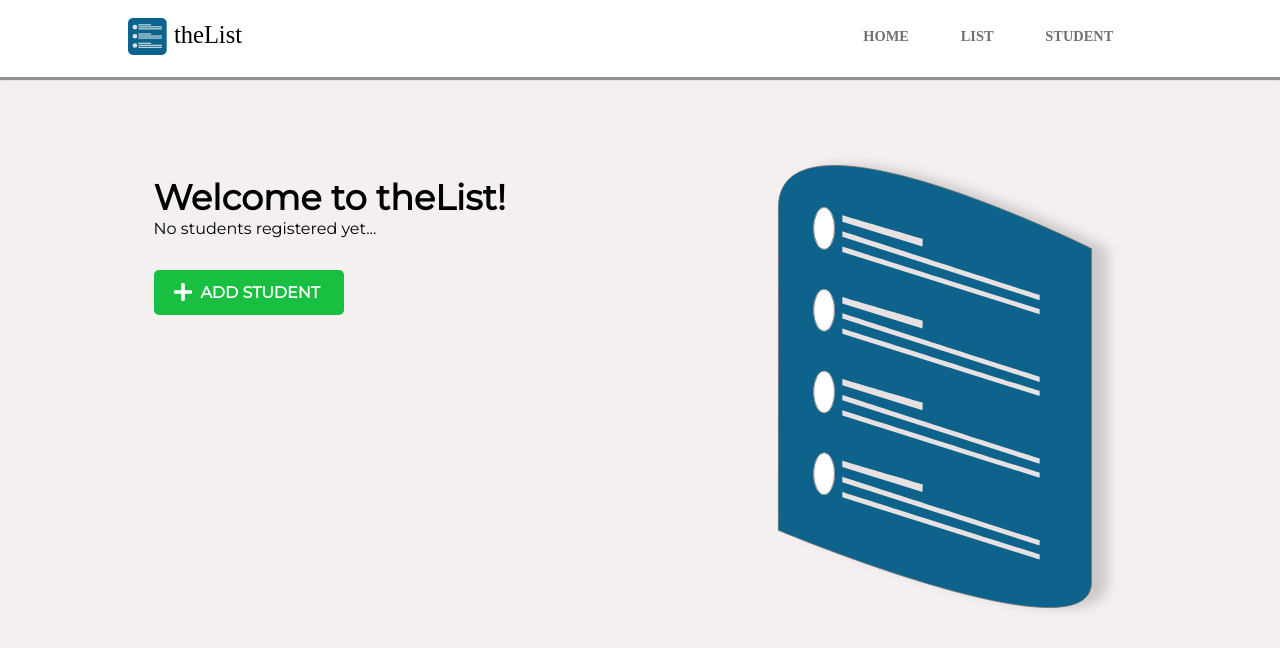
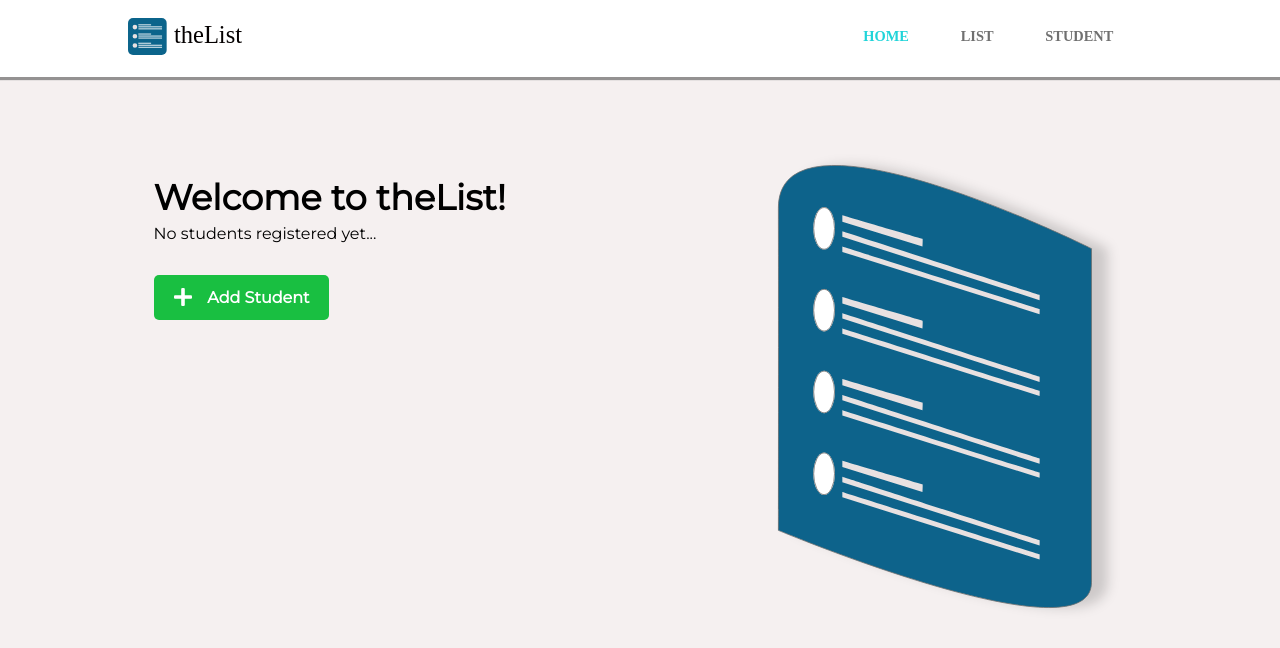
Before and after one commit to ivangil18/theList-app, an Angular app: page / in a window 1280 px wide. Shown: the top 648 px of the page. Built offline with nearby package versions, Linux system fonts and the light colour scheme.

Commit message:
navigation implemented

```diff
--- a/src/app/home/home.component.html
+++ b/src/app/home/home.component.html
@@ -1,12 +1,33 @@
 <div class="welcome">
   <div>
     <h1>Welcome to theList!</h1>
-    <p>No students registered yet...</p>
-    <div class="btn">
+    <div *ngIf="studentsRegistered; then ptrue; else pfalse"></div>
+    <ng-template #ptrue
+      ><div *ngIf="totalStudents === 1; then lessthan10; else morethan10"></div>
+      <div class="btn">
+        <a routerLink="/list" role="button">Take Atendace</a>
+      </div>
+    </ng-template>
+    <ng-template #lessthan10
+      ><p>There is {{ totalStudents }} student registered!</p></ng-template
+    >
+    <ng-template #morethan10
+      ><p>There are {{ totalStudents }} students registered!</p>
+    </ng-template>
+    <ng-template #pfalse>
+      <p>No students registered yet...</p>
+      <div class="btn">
+        <a (click)="onAddStudent()" role="button"
+          ><img src="assets/plus.svg" /> Add Student</a
+        >
+      </div>
+    </ng-template>
+
+    <!-- <div class="btn">
       <a routerLink="/student" role="button"
-        ><img src="assets/plus.svg" /> ADD STUDENT</a
+        ><img src="assets/plus.svg" /> Add Student</a
       >
-    </div>
+    </div> -->
   </div>
 
   <img class="bigLogo" src="assets/bigLogo.svg" />
--- a/src/app/home/home.component.scss
+++ b/src/app/home/home.component.scss
@@ -4,7 +4,7 @@ margin-bottom: 0;
 }
 
 p{
-  margin-top: 0;
+  margin-top: .3em;
   margin-bottom: 2rem
 }
 
--- a/src/app/home/home.component.ts
+++ b/src/app/home/home.component.ts
@@ -6,10 +6,18 @@ import { Component, OnInit } from '@angular/core';
   styleUrls: ['./home.component.scss']
 })
 export class HomeComponent implements OnInit {
+  totalStudents = 2;
 
-  constructor() { }
+  studentsRegistered = false;
 
-  ngOnInit() {
+  constructor() {}
+
+  ngOnInit() {}
+
+  onAddStudent() {
+    this.totalStudents += 1;
+    this.studentsRegistered = true;
+    console.log(this.totalStudents);
+
   }
-
 }
--- a/src/app/nav/nav.component.html
+++ b/src/app/nav/nav.component.html
@@ -1,12 +1,13 @@
 <header class="one-edge-shadow">
   <div class="container">
-  <a routerLink="/"><img src="assets/logo.svg"></a>
+    <a routerLink="/"><img src="assets/logo.svg"/></a>
 
     <nav>
       <ul>
-        <li><a routerLink="/">Home</a></li>
-        <li><a routerLink="/list">List</a></li>
-        <li><a routerLink="/student">Student</a></li>
+        <li><a routerLink="/" routerLinkActive="running" [routerLinkActiveOptions]="{exact:
+          true}"  >Home</a></li>
+        <li><a routerLink="/list" routerLinkActive="running">List</a></li>
+        <li><a routerLink="/student" routerLinkActive="running">Student</a></li>
       </ul>
     </nav>
   </div>
--- a/src/app/nav/nav.component.scss
+++ b/src/app/nav/nav.component.scss
@@ -26,11 +26,19 @@ header {
           &:hover {
             color: #20d4d9;
           }
+
+          &.running {
+            color: #20D4D9;
+          }
+
+
         }
       }
     }
+
   }
 }
+
 
 .one-edge-shadow {
   -webkit-box-shadow: 0 3px 1px 0px rgb(148, 146, 146);
--- a/src/styles.scss
+++ b/src/styles.scss
@@ -30,23 +30,17 @@ section {
 }
 
 .btn {
-  display: grid;
-  grid-template-columns: 30% auto;
-  width: 550px;
+  width: 150px;
+  background-color: #19bf41;
+  padding: 0.8rem;
+  border-radius: 5px;
+  text-align: center;
 
   a {
     font-family: 'Montserrat', sans-serif;
     font-weight: bold;
     color: white;
-    background-color: #19bf41;
-    padding: 0.8rem;
-    border-radius: 5px;
-    width: 100%;
 
-    &:hover {
-      background-color: #1edb4a;
-      cursor: pointer;
-    }
   }
 
   img {
@@ -54,4 +48,8 @@ section {
     margin: 0 0.5rem;
     width: 18px;
   }
+  &:hover {
+    background-color: #1edb4a;
+    cursor: pointer;
+  }
 }
```
